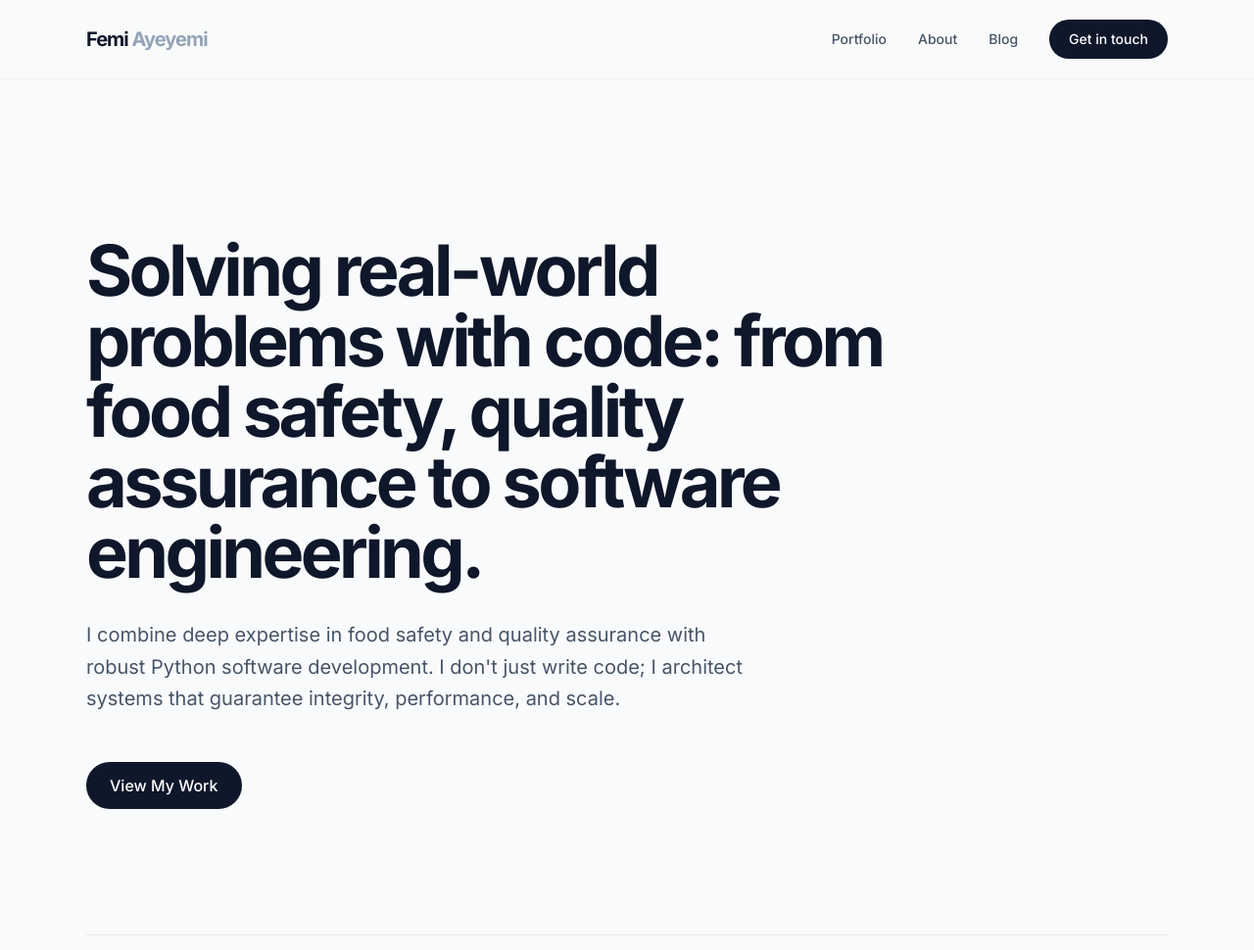
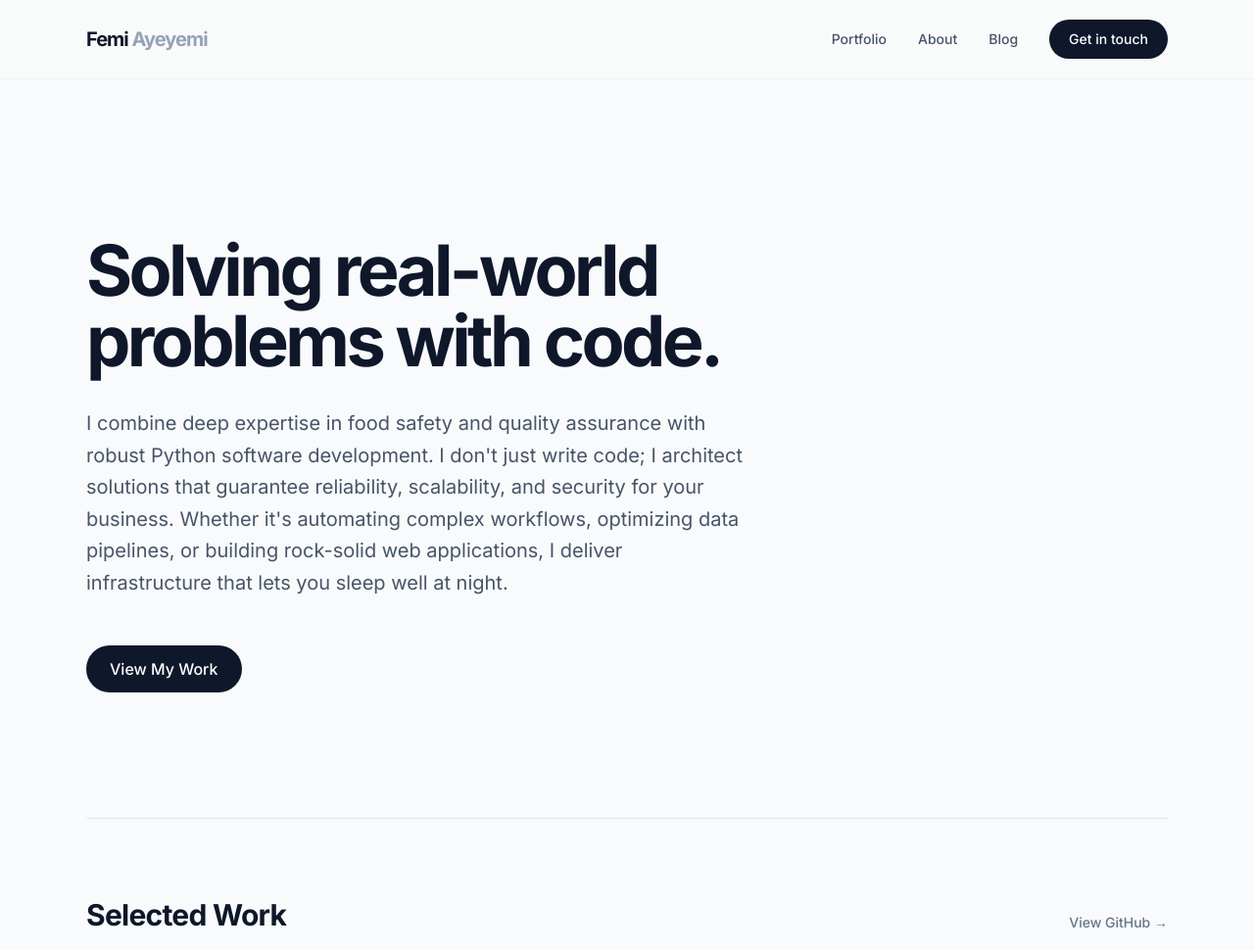
Before and after one commit to ayeyoluwafemi/faymol, a Django app: page / in a window 1280 px wide. Shown: the top 970 px of the page at 98% size. Run offline with Django 5.2, Linux system fonts and the light colour scheme; data that the repository does not hold is empty; some libraries are stand-ins or nearby versions.

```diff
--- a/portfolio/templates/portfolio/index.html
+++ b/portfolio/templates/portfolio/index.html
@@ -6,10 +6,10 @@
 
     <section class="py-24 md:py-32 max-w-4xl">
         <h1 class="text-5xl md:text-7xl font-bold tracking-tighter leading-tight mb-8">
-            Solving real-world problems with code: from food safety, quality assurance to software engineering.
+            Solving real-world problems with code.
         </h1>
         <p class="text-xl text-slate-600 leading-relaxed mb-12 max-w-2xl">
-            I combine deep expertise in food safety and quality assurance with robust Python software development. I don't just write code; I architect systems that guarantee integrity, performance, and scale.
+            I combine deep expertise in food safety and quality assurance with robust Python software development. I don't just write code; I architect solutions that guarantee reliability, scalability, and security for your business. Whether it's automating complex workflows, optimizing data pipelines, or building rock-solid web applications, I deliver infrastructure that lets you sleep well at night.
         </p>
         <div class="flex gap-4">
             <a href="#work" class="px-6 py-3 bg-slate-900 text-white rounded-full font-medium hover:bg-slate-800 transition shadow-sm">
```
